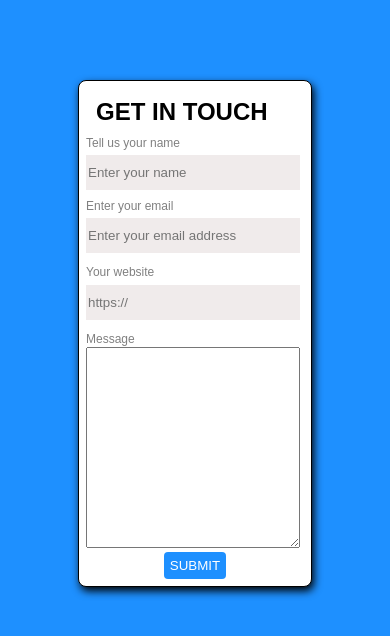
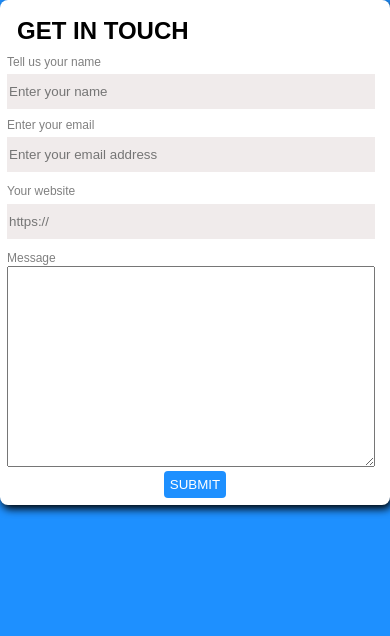
Before and after one commit to Timilovic/Responsive-data, a plain HTML site: page index.html in a window 390 px wide. Drawn offline with Linux system fonts and the light colour scheme.

Commit message:
A responsive form without bootstrap

```diff
--- a/index.css
+++ b/index.css
@@ -72,3 +72,11 @@ button{
         flex-direction: column;
     }
 }
+@media screen and (max-width:570px) {
+    form{
+        margin:0;
+        width:100%;
+        border-style:none;
+        border-radius: none;
+    }
+}
```
